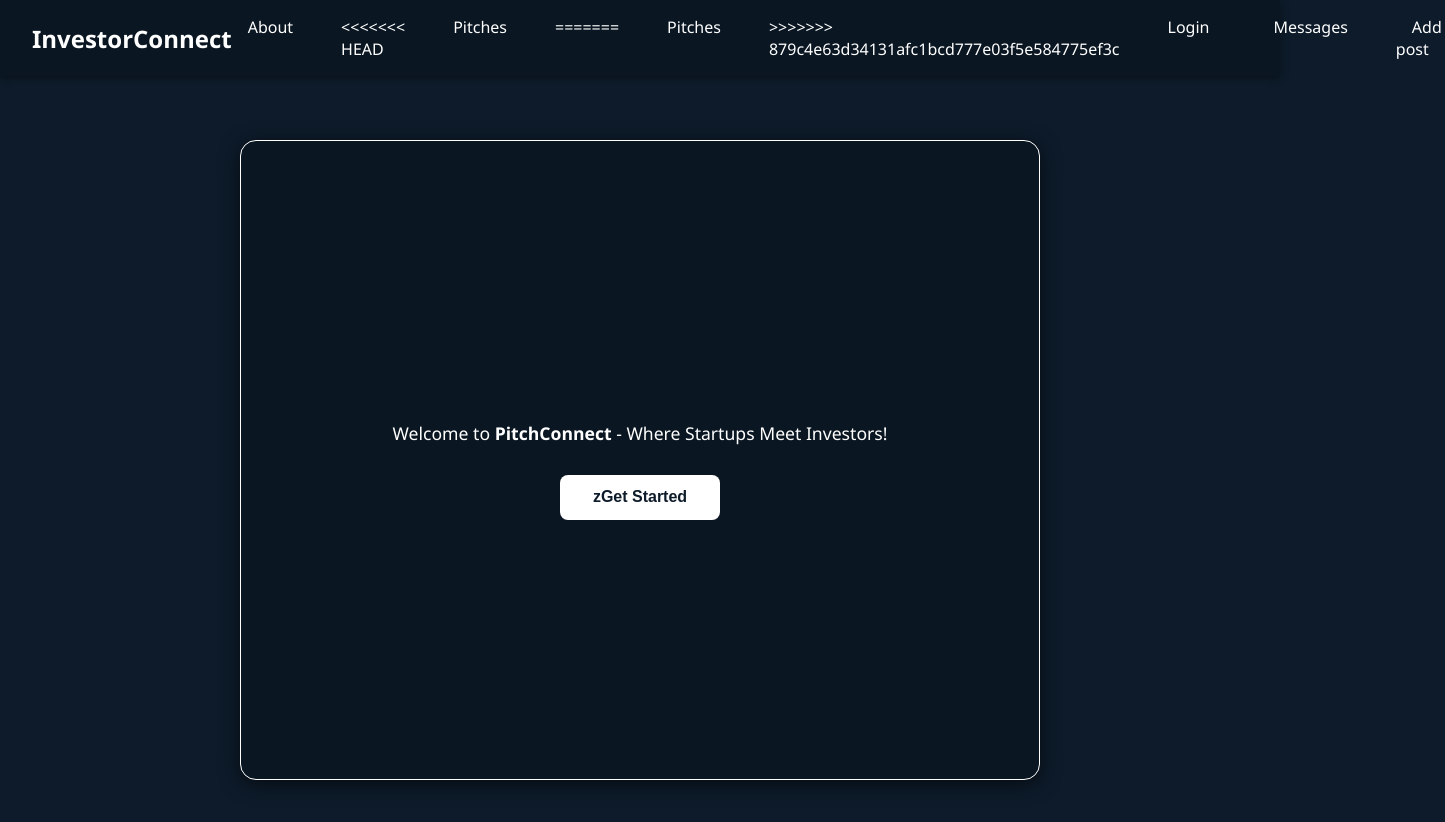
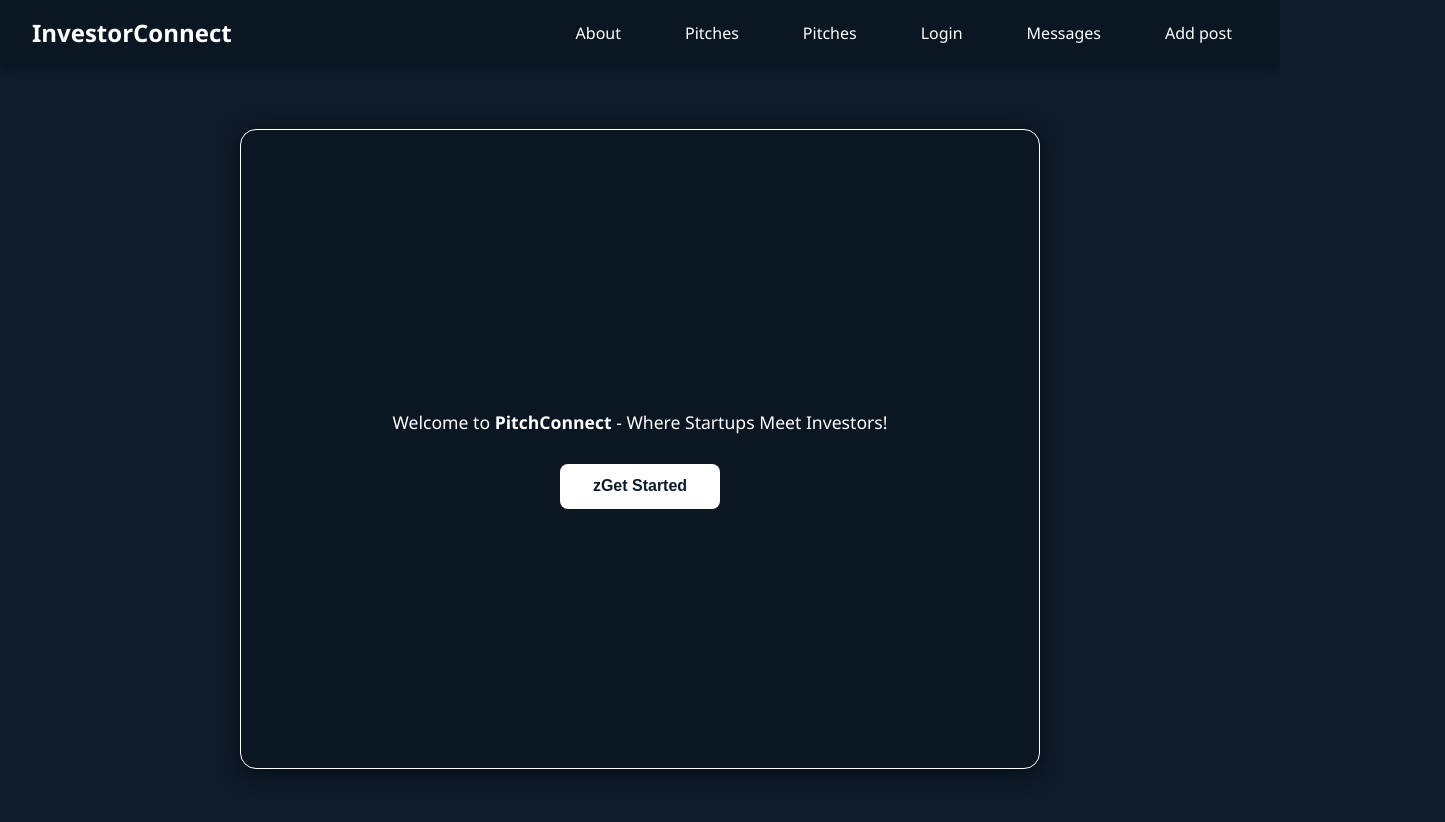
Before and after one commit to alaansabu/wad-project, a website: page client/index.html in a window 1280 px wide. Shown: the whole page, 1445 px wide, since content can reach past the window. Drawn offline with Linux system fonts and the light colour scheme.

Commit message:
Update index.html

```diff
--- a/client/index.html
+++ b/client/index.html
@@ -12,11 +12,9 @@
         <div class="logo-text">InvestorConnect</div>
         <ul>
             <li><a href="about.html">About</a></li>
-<<<<<<< HEAD
             <li><a href="pitch.html">Pitches</a></li>
-=======
+
             <li><a href="pitchescroll.html">Pitches</a></li>
->>>>>>> 879c4e63d34131afc1bcd777e03f5e584775ef3c
             <li><a href="login.html">Login</a></li>
             <li><a href="messages.html">Messages</a></li>
             <li><a href="addpost.html">Add post</a></li>
```
